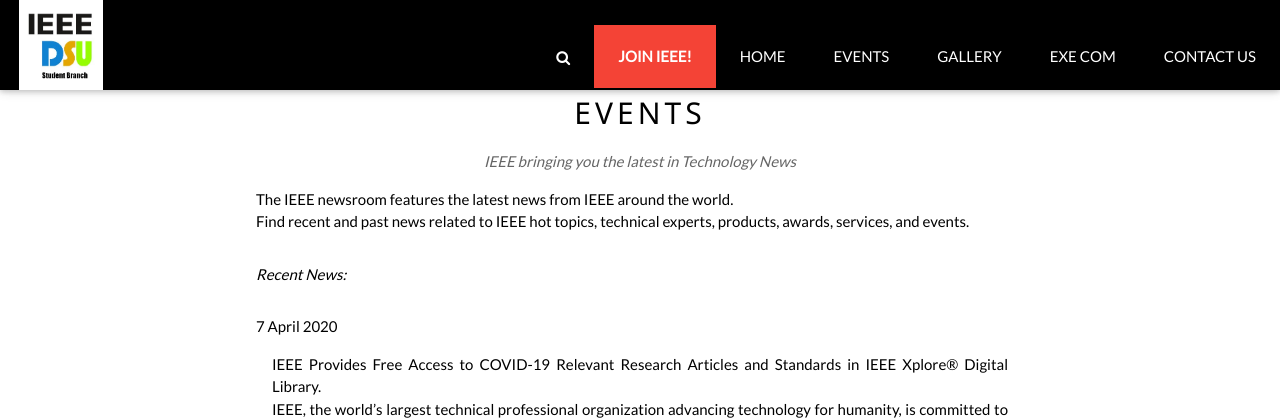
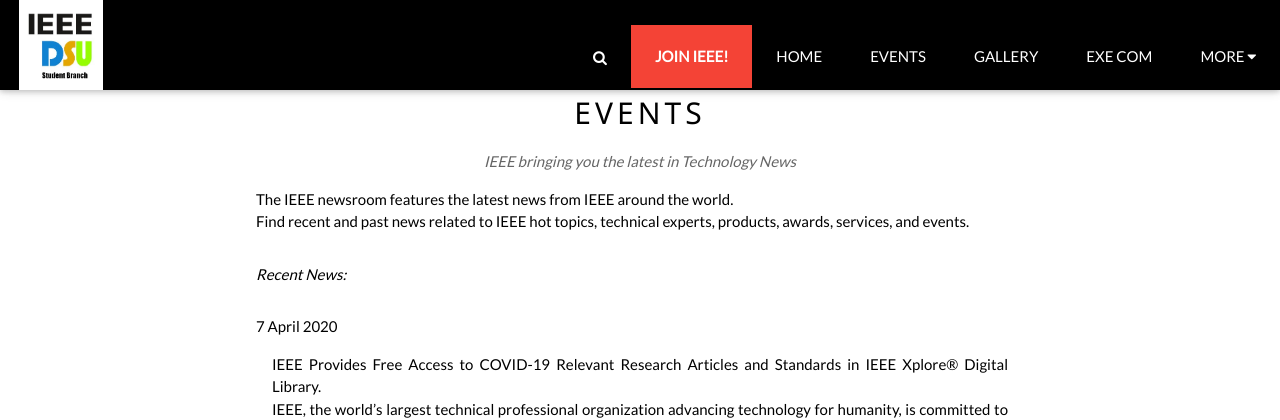
Before and after one commit to karthikcd7/IEEE-DSU-Website-Design-Contest-2nd-Year, a Flask app: page /events in a window 1280 px wide. Shown: the top 420 px of the page. Run offline with Flask 2, Linux system fonts and the light colour scheme.

Commit message:
Update layout-for-others.html

```diff
--- a/templates/layout-for-others.html
+++ b/templates/layout-for-others.html
@@ -18,7 +18,14 @@
 <div class="top">
   <div class="bar black card">
     <a class="bar-item button padding-large hide-medium hide-large right" href="javascript:void(0)" onclick="myFunction()" title="Toggle Navigation Menu"><i class="fa fa-bars"></i></a>
-    <a href="\home#contact" class="bar-item button padding-large hide-small right" style="margin-top:25px">CONTACT US</a>
+    <div class="dropdown-hover hide-small padding-right right" style="margin-top: 25px;">
+      <button class="padding-large button" title="More">MORE <i class="fa fa-caret-down"></i></button>
+      <div class="dropdown-content bar-block card-4 left">
+        <a href="#" class="bar-item button padding-large hide-small ">PROJECTS</a>
+        <a href="#" class="bar-item button padding-large hide-small ">ACHIEVEMENTS</a>
+        <a href="#contact" class="bar-item button padding-large hide-small ">CONTACT US</a>
+      </div>
+    </div>
     <a href="\execom" class="bar-item button padding-large hide-small right" style="margin-top:25px">EXE COM</a>
     <a href="\home#gallery" class="bar-item button padding-large hide-small right" style="margin-top:25px">GALLERY</a>
     <a href="\home#events" class="bar-item button padding-large hide-small right" style="margin-top:25px">EVENTS</a>
```
